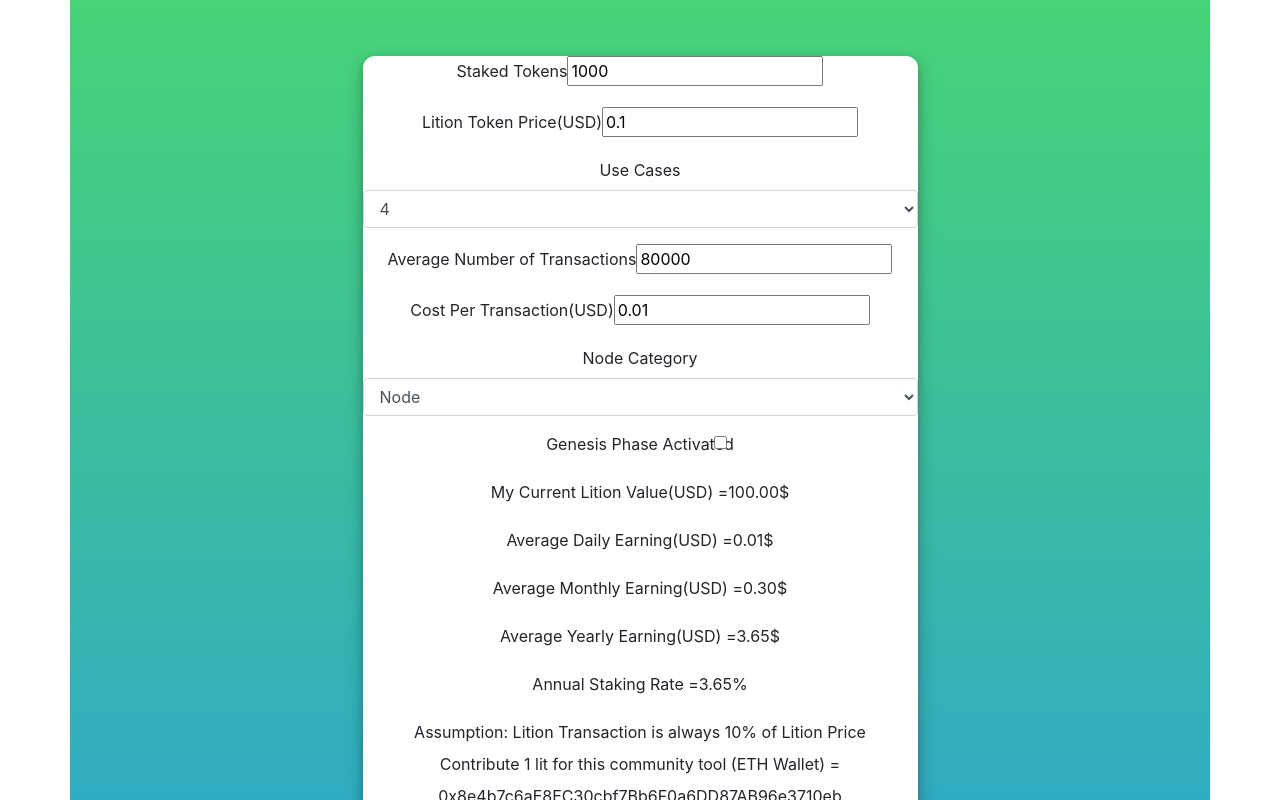
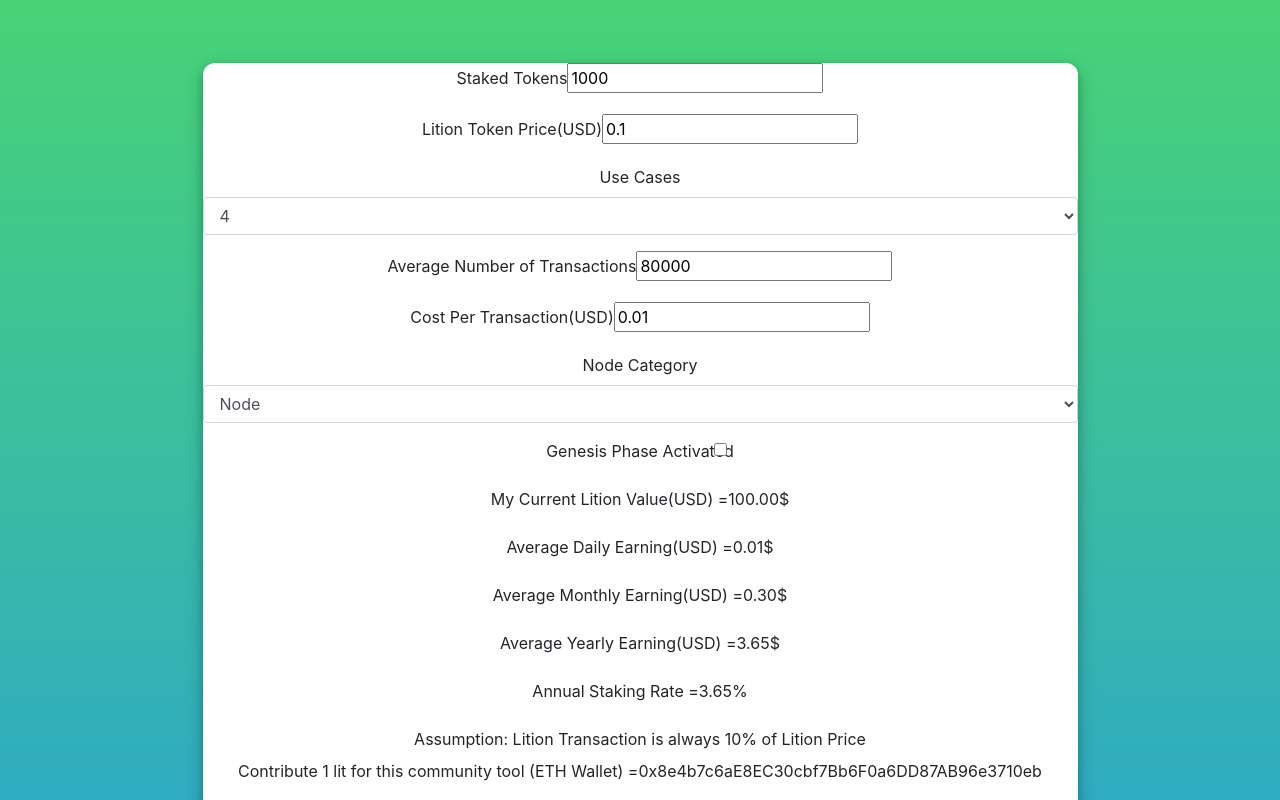
Before and after one commit to fmanea/lition-stake-reactJs, a React (Create React App) app: page / in a window 1280 px wide. Shown: the top 800 px of the page. Built offline with nearby package versions, Linux system fonts and the light colour scheme.

Commit message:
Fixed centring

```diff
--- a/src/App.css
+++ b/src/App.css
@@ -1,20 +1,19 @@
 .container {
   width: 100%;
   height: 100%;
+  min-width: 100%;
+  min-height: 100%;
   display: flex;
-  background: linear-gradient(#48D376, #30ACC1) no-repeat center center fixed;
-  -webkit-background-size: cover;
-  -moz-background-size: cover;
-  -o-background-size: cover;
-  background-size: cover;
+  background: linear-gradient(#48D376, #30ACC1);
+  background-attachment: fixed;
 }
 
 .content {
   background: white;
-  width: 50%;
-  height: 50%;
-  min-width: 50%;
-  min-height: 50%;
+  width: 70%;
+  height: 70%;
+  min-width: 70%;
+  min-height: 70%;
   margin: 5% auto;
 
   position:relative;
```
